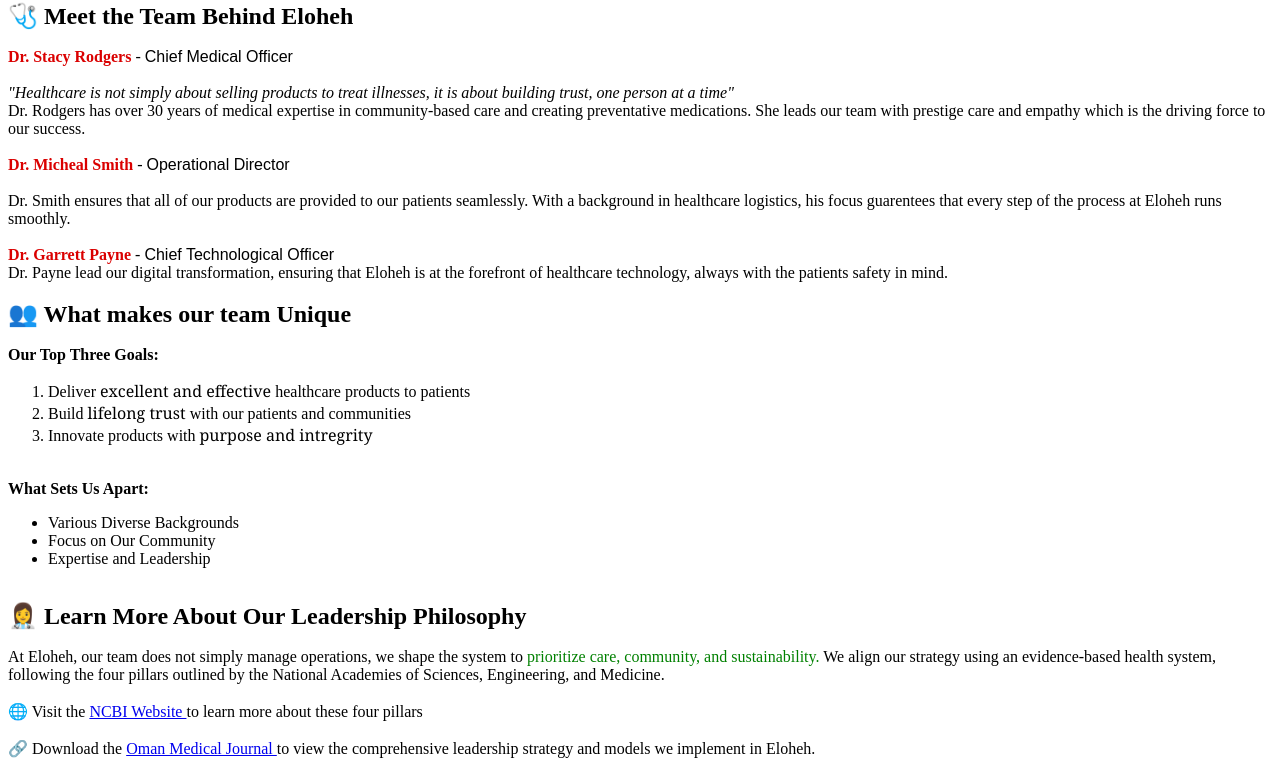
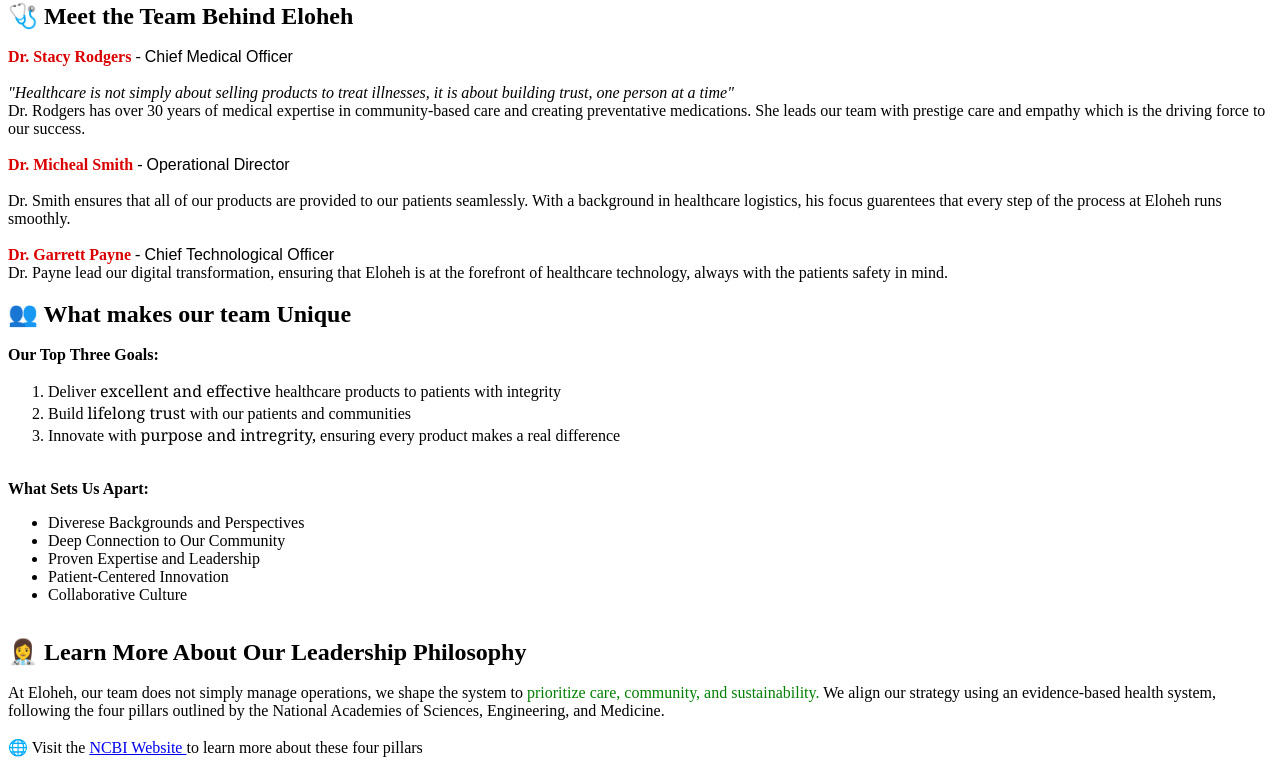
Before and after one commit to anikarao18/practice, a plain HTML site: page index.html in a window 1280 px wide. Shown: the part 436-1209 px from the top of the page. Drawn offline with Linux system fonts and the light colour scheme.

Commit message:
Update index.html

```diff
--- a/index.html
+++ b/index.html
@@ -42,16 +42,18 @@ At Eloheh, we strive to deliver products to you with <u> compassion, innovation,
 <b> Our Top Three Goals: </b>
   <br>
   <ol>
-  <li> Deliver <font face = "Georgia" >excellent and effective </font>healthcare products to patients </li>
+  <li> Deliver <font face = "Georgia" >excellent and effective </font>healthcare products to patients with integrity </li>
   <li> Build <font face = "Georgia" >lifelong trust </font> with our patients and communities</li>
-  <li> Innovate products with <font face = "Georgia" >purpose and intregrity </font></li>
+  <li> Innovate with <font face = "Georgia" >purpose and intregrity, </font> ensuring every product makes a real difference</li>
   </ol>
 <br>
   <b> What Sets Us Apart: </b>
   <ul>
-  <li> Various Diverse Backgrounds </li>
-  <li> Focus on Our Community </li>
-  <li> Expertise and Leadership </li>
+  <li> Diverese Backgrounds and Perspectives </li>
+  <li> Deep Connection to Our Community </li>
+  <li> Proven Expertise and Leadership </li>
+  <li> Patient-Centered Innovation </li>
+  <li> Collaborative Culture </li>
   </ul>
   <br>
   <b> <font size =5>👩‍⚕️ Learn More About Our Leadership Philosophy </font></b>
```
